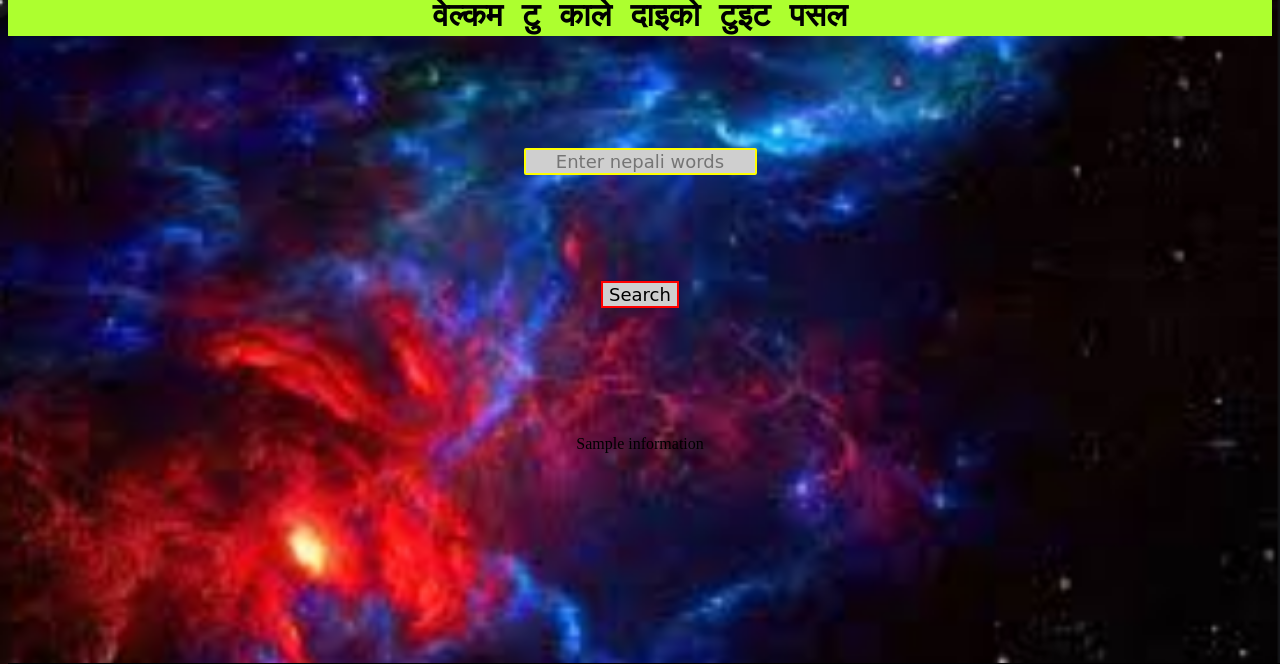
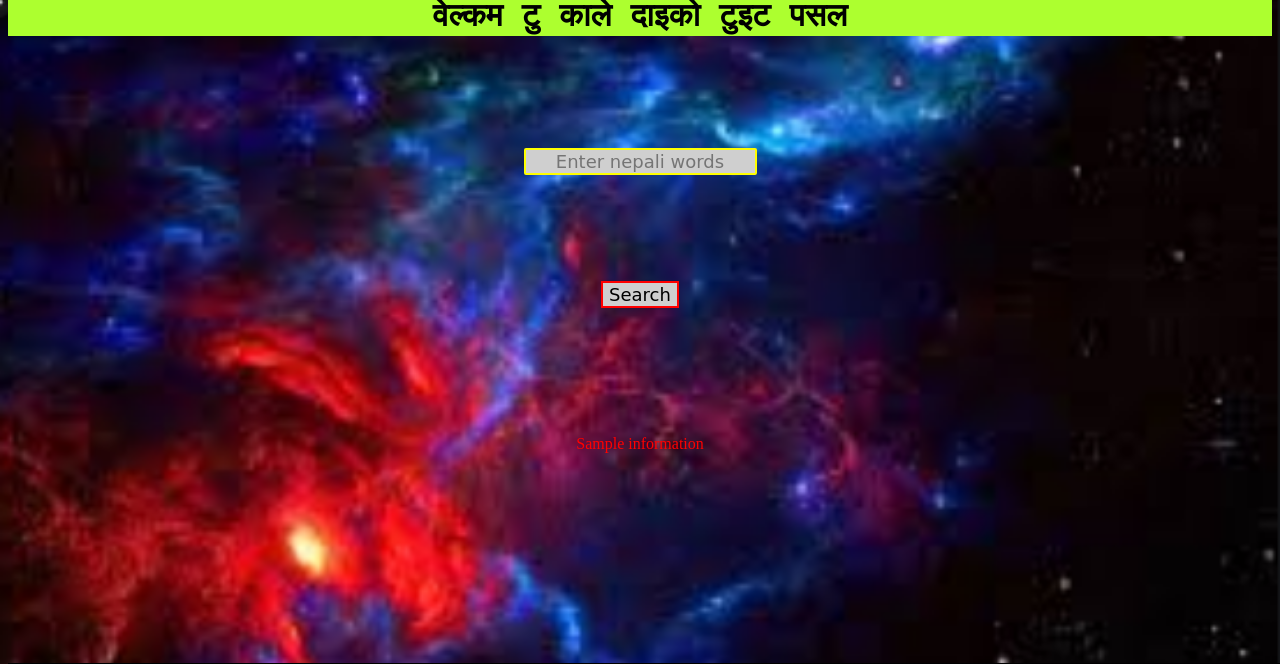
Before and after one commit to tMB3114/twitter_tweets, a Flask app: template templates/home.html in a window 1280 px wide. Shown: the part 22-686 px from the top of the page. Run offline with Flask 2, Linux system fonts and the light colour scheme; the template is opened without the code that fills it: most values are stand-ins (such as "Sample title", 1, 10 or a date in 2020).

Commit message:
Update home.html

```diff
--- a/templates/home.html
+++ b/templates/home.html
@@ -11,13 +11,13 @@
            <style>
 
 
-  /* body{
+   body{
     background-attachment: fixed;
     background-image: url('galaxy2.png');
     background-repeat: no-repeat;
     background-size: 100% 100%;
 
-} */
+}
 h1{
 
     top: 0;
@@ -70,7 +70,7 @@ button:active{
 
 .infor p{
     font-size: medium;
-    color:black;
+    color:red;
 
 }
 .infor p:hover, p:active{
@@ -93,7 +93,7 @@ button:active{
 
 
     </head>
-    <body style="background-image: url('galaxy2.png'); background-attachment: fixed; background-image: url('galaxy2.png');
+    <body style="background-image: url('galaxy2.png'); background-attachment: fixed;
     background-repeat: no-repeat;  background-size: 100% 100%;">
     <h1 ><b>वेल्कम टु काले दाइको टुइट पसल</b></h1><br><br><br><br><br>
     <center  >
```
